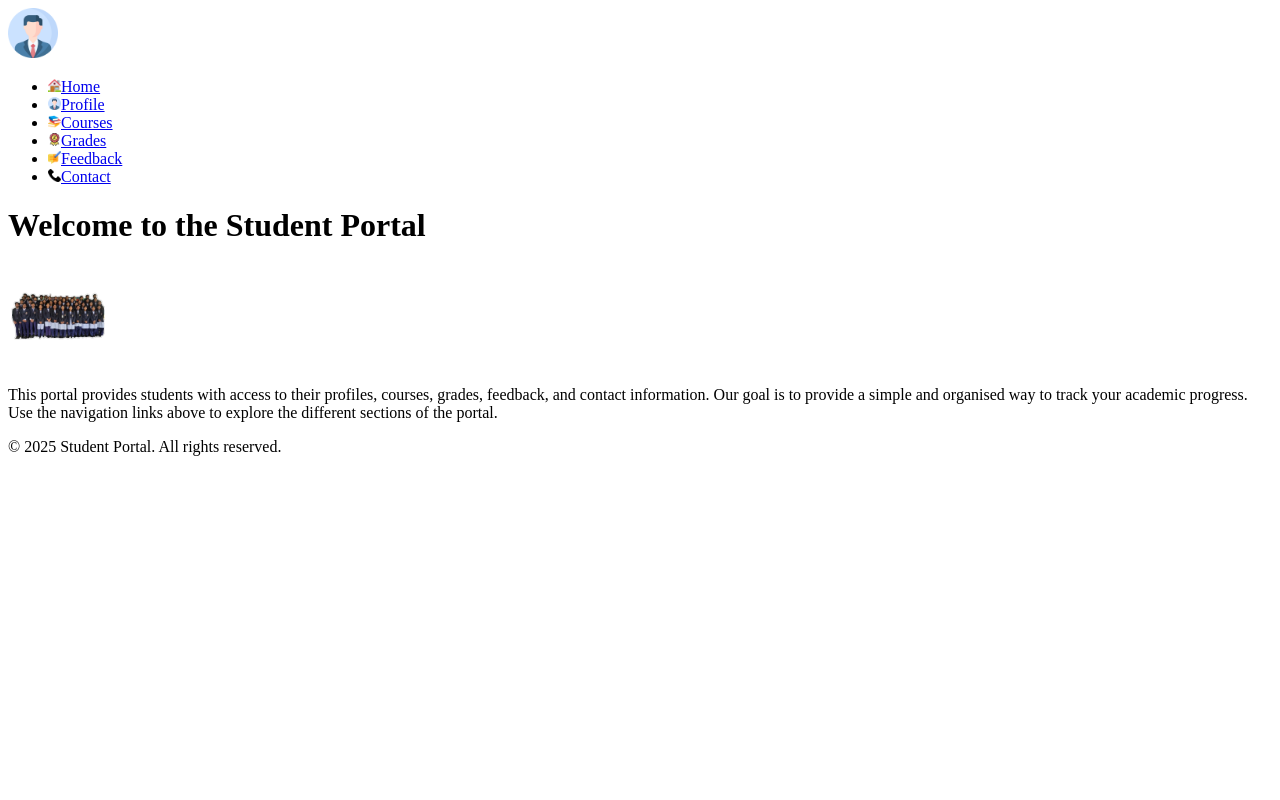
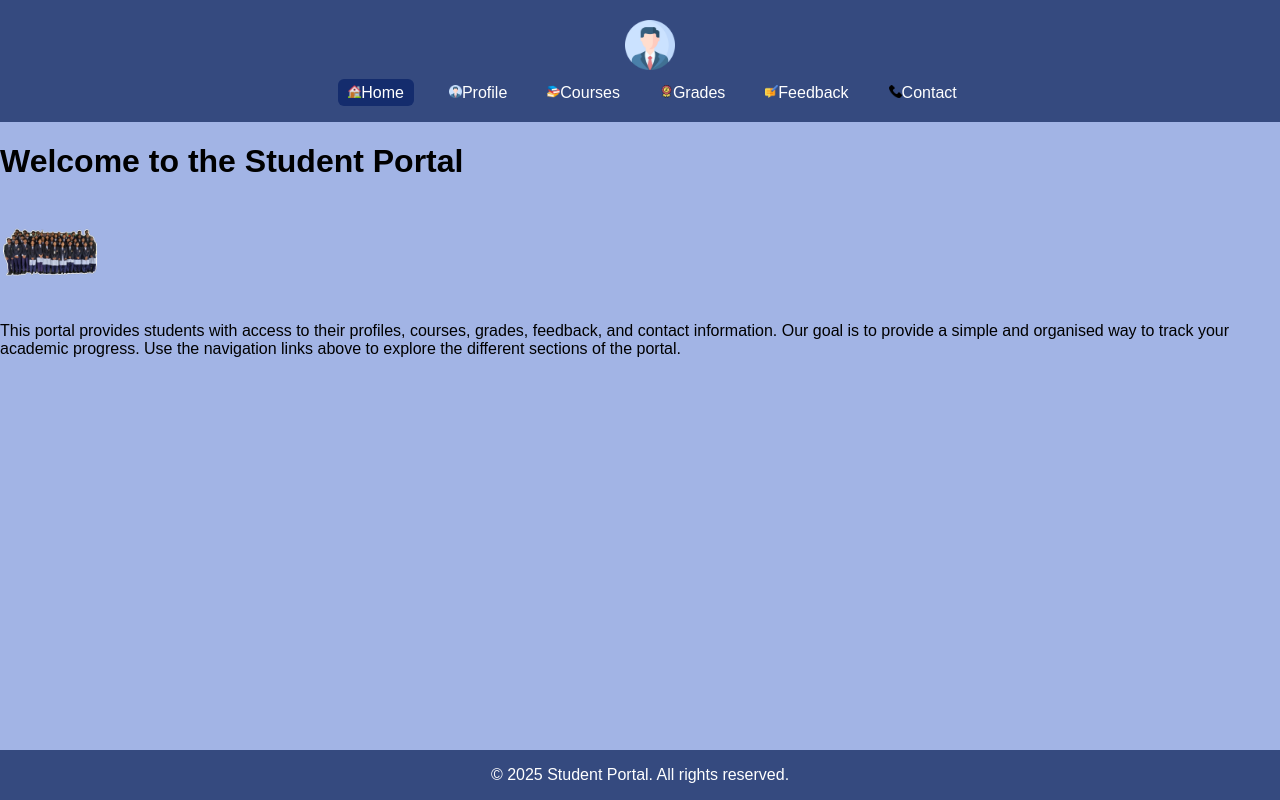
Before and after one commit to sagarbhaskar25/STUDENT-PORTAL, a plain HTML site: page index.html in a window 1280 px wide. Drawn offline with Linux system fonts and the light colour scheme.

Commit message:
aded css file and updated in some html file

```diff
--- a/index.html
+++ b/index.html
@@ -4,6 +4,7 @@
     <meta charset="UTF-8">
     <meta name="viewport" content="width=device-width, initial-scale=1.0">
     <link rel="shortcut icon" href="/profile.png" type="image/x-icon">
+    <link rel="stylesheet" href="style.css">
     <title>Student Portal</title>
 </head>
 <body>
@@ -13,8 +14,8 @@
         </div>
         <div>
             <nav>
-                <ul>
-            <li><a href="index.html"><img src="/house.png" width="13">Home</a></li>
+            <ul>
+            <li><a id="home" href="index.html"><img src="/house.png" width="13">Home</a></li>
             <li><a href="profile.html"><img src="/profile.png" width="13">Profile</a></li>
             <li><a href="course.html"><img src="/stack-of-books.png" width="13">Courses</a></li>
             <li><a href="grade.html"><img src="/best.png" width="13">Grades</a></li>
@@ -22,8 +23,8 @@
             <li><a href="contact.html"><img src="/phone-call.png" width="13">Contact</a></li>
             </ul>
             </nav>
+        </div>
 
-        </div>
     </header>
     <main>
         <div>
--- /dev/null
+++ b/style.css
@@ -0,0 +1,69 @@
+body{
+    font-family: Arial, sans-serif;
+    background-color: #a2b4e5;
+    margin: 0;
+    padding: 0;
+}
+
+header{
+    background-color: #354a7f;
+    color: white;
+    width: 100%;
+    padding: 10px;
+    text-align: center;
+}
+header div{
+    margin: 10px;
+}
+
+
+nav ul{
+    list-style-type: none;
+    margin: 0;
+    padding: 0;
+    display: flex;
+    gap: 30px;
+    justify-content: center;
+
+}
+nav a{
+    color: white;
+    border-radius: 6px;
+    text-decoration: none;
+    padding: 5px;
+}
+nav a:hover{
+    background-color: #0e3fd3;
+    /* padding: 5px 10px; */
+}
+#home {
+    background-color: #142c6d;
+    padding: 5px 10px;
+}#profile {
+    background-color: #142c6d;
+    padding: 5px 10px;
+}#course {
+    background-color: #142c6d;
+    padding: 5px 10px;
+}#grade {
+    background-color: #142c6d;
+    padding: 5px 10px;
+}#feed {
+    background-color: #142c6d;
+    padding: 5px 10px;
+}
+#cont {
+    background-color: #142c6d;
+    padding: 5px 10px;
+}
+
+
+      /* FOOTER STYLES */
+footer{
+    background-color: #354a7f;
+    color: white;
+    text-align: center;
+    bottom: 0;
+    position: fixed;
+    width: 100%;
+}
```
Also changed, not shown: contact.html (+2 -1 lines), course.html (+2 -1 lines), feedback.html (+2 -1 lines), grade.html (+2 -1 lines), profile.html (+2 -1 lines).
